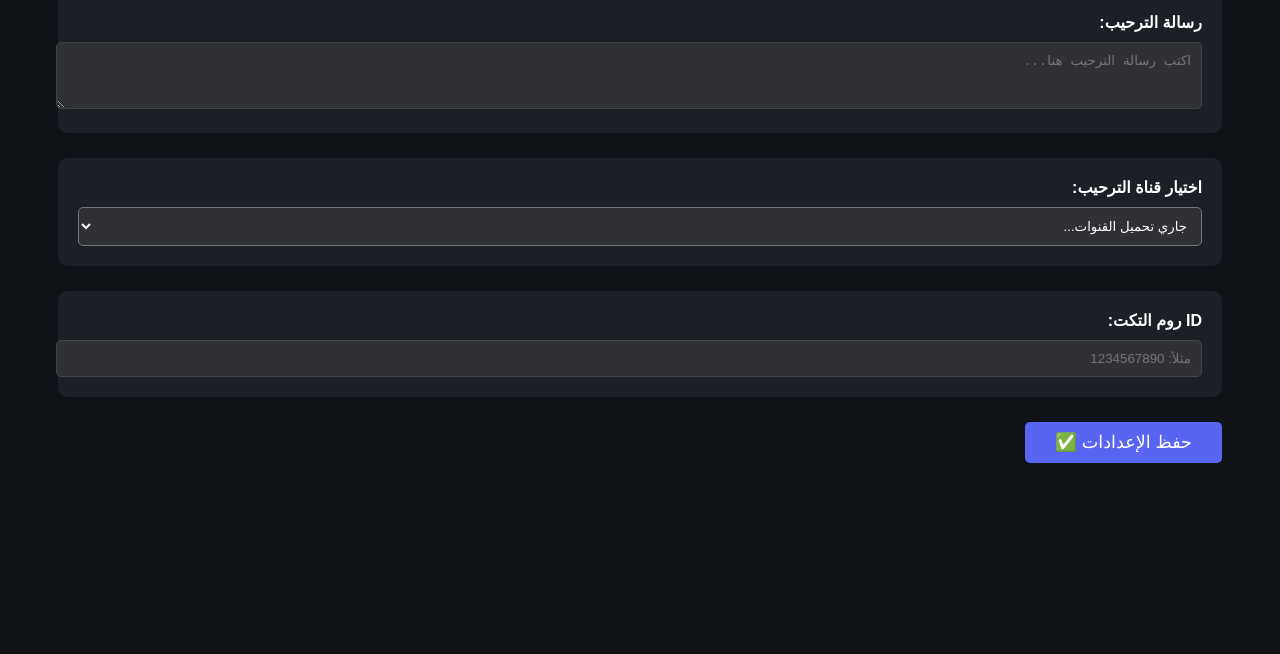
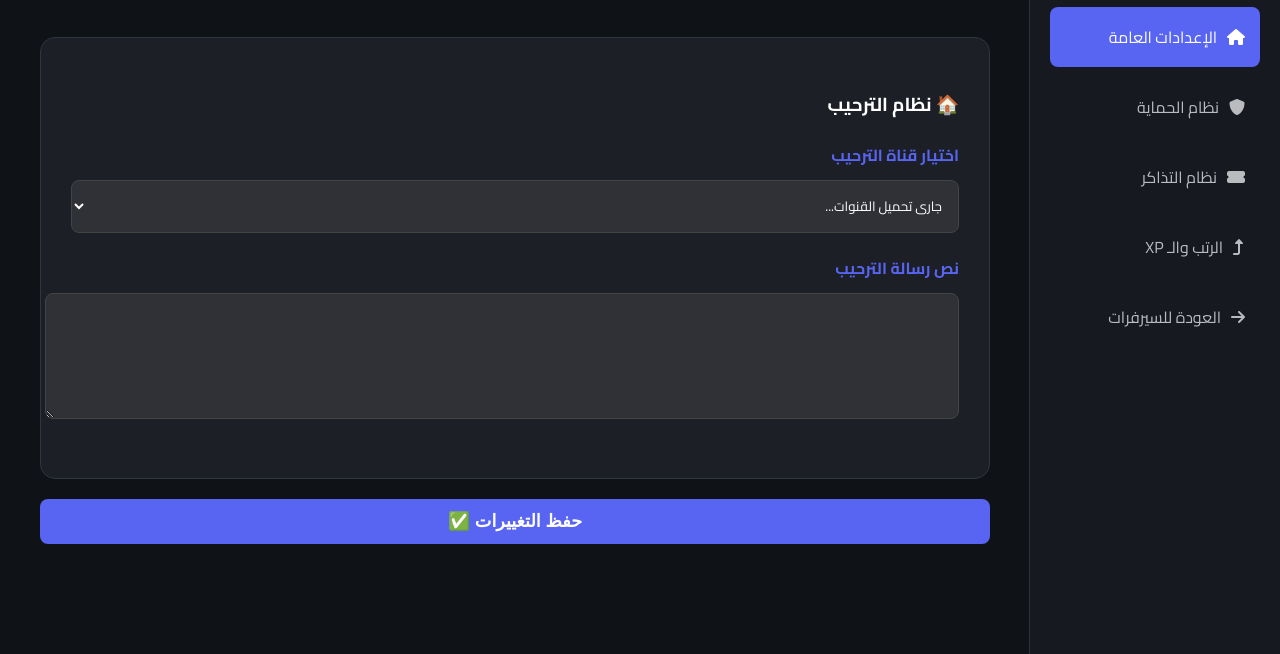
Before and after one commit to rayantoqi/RWF-Bot, a website: page website/manage.html in a window 1280 px wide. Shown: the part 146-800 px from the top of the page. Drawn offline with Linux system fonts and the light colour scheme; files whose address does not match are found by name.

Commit message:
Update Dashboard design and add Sidebar

```diff
--- a/index.js
+++ b/index.js
@@ -115,6 +115,11 @@ app.get('/api/guild-channels/:guildID', async (req, res) => {
         .map(ch => ({ id: ch.id, name: ch.name }));
 
     res.json(channels);
+});
+
+app.get('/api/guild-data/:guildID', async (req, res) => {
+    const data = await db.get(`settings_${req.params.guildID}`) || {};
+    res.json(data);
 });
 
 // API لحفظ الإعدادات من الموقع
--- a/website/manage.html
+++ b/website/manage.html
@@ -2,69 +2,101 @@
 <html lang="ar" dir="rtl">
 <head>
     <meta charset="UTF-8">
-    <title>RWF | إعدادات السيرفر</title>
+    <meta name="viewport" content="width=device-width, initial-scale=1.0">
+    <title>RWF | لوحة التحكم المتطورة</title>
+    <link rel="stylesheet" href="https://cdnjs.cloudflare.com/ajax/libs/font-awesome/6.0.0/css/all.min.css">
+    <link href="https://fonts.googleapis.com/css2?family=Cairo:wght@400;700&display=swap" rel="stylesheet">
     <style>
-        body { background: #0f1216; color: white; font-family: 'Cairo', sans-serif; padding: 50px; }
-        .form-group { margin-bottom: 25px; background: #1c1f26; padding: 20px; border-radius: 10px; }
-        label { display: block; margin-bottom: 10px; font-weight: bold; }
-        input, textarea { width: 100%; padding: 10px; background: #2f3136; border: 1px solid #444; color: white; border-radius: 5px; }
-        .save-btn { background: #5865F2; color: white; padding: 10px 30px; border: none; border-radius: 5px; cursor: pointer; font-size: 1.1rem; }
-        .save-btn:hover { background: #4752c4; }
+        :root { --main: #5865F2; --bg: #0f1216; --side: #161920; --card: #1c1f26; }
+        body { margin: 0; background: var(--bg); color: white; font-family: 'Cairo', sans-serif; display: flex; }
+
+        /* Sidebar */
+        .sidebar { width: 250px; background: var(--side); height: 100vh; position: fixed; border-left: 1px solid #2d3139; }
+        .sidebar-header { padding: 30px; text-align: center; border-bottom: 1px solid #2d3139; }
+        .sidebar-menu { padding: 20px; }
+        .menu-item { padding: 15px; display: flex; align-items: center; gap: 10px; color: #b9bbbe; cursor: pointer; border-radius: 8px; transition: 0.3s; margin-bottom: 10px; }
+        .menu-item:hover, .menu-item.active { background: var(--main); color: white; }
+
+        /* Main Content */
+        .main-content { margin-right: 250px; padding: 40px; width: 100%; }
+        .header { display: flex; justify-content: space-between; align-items: center; margin-bottom: 40px; }
+
+        .card { background: var(--card); padding: 30px; border-radius: 15px; border: 1px solid #30363d; margin-bottom: 20px; }
+        .input-group { margin-bottom: 20px; }
+        label { display: block; margin-bottom: 10px; font-weight: bold; color: var(--main); }
+        select, textarea, input { width: 100%; padding: 12px; background: #2f3136; border: 1px solid #444; color: white; border-radius: 8px; font-family: 'Cairo'; }
+
+        .btn-save { background: var(--main); color: white; border: none; padding: 12px 40px; border-radius: 8px; cursor: pointer; font-weight: bold; width: 100%; font-size: 1.1rem; }
+        .btn-save:hover { background: #4752c4; }
     </style>
 </head>
 <body>
-    <h1>إعدادات السيرفر ⚙️</h1>
 
-    <div class="form-group">
-        <label>رسالة الترحيب:</label>
-        <textarea id="welcomeMsg" rows="3" placeholder="اكتب رسالة الترحيب هنا..."></textarea>
+    <div class="sidebar">
+        <div class="sidebar-header">
+            <h3>RWF BOT</h3>
+        </div>
+        <div class="sidebar-menu">
+            <div class="menu-item active"><i class="fas fa-home"></i> الإعدادات العامة</div>
+            <div class="menu-item"><i class="fas fa-shield-alt"></i> نظام الحماية</div>
+            <div class="menu-item"><i class="fas fa-ticket-alt"></i> نظام التذاكر</div>
+            <div class="menu-item"><i class="fas fa-level-up-alt"></i> الرتب والـ XP</div>
+            <a href="/dashboard" style="text-decoration:none; color:inherit;"><div class="menu-item"><i class="fas fa-arrow-right"></i> العودة للسيرفرات</div></a>
+        </div>
     </div>
 
-    <div class="form-group">
-        <label>اختيار قناة الترحيب:</label>
-        <select id="welcomeChannel" style="width: 100%; padding: 10px; background: #2f3136; color: white; border-radius: 5px;">
-            <option value="">جاري تحميل القنوات...</option>
-        </select>
+    <div class="main-content">
+        <div class="header">
+            <h1 id="guild-name">إعدادات السيرفر</h1>
+            <img id="guild-icon" src="" style="width: 60px; border-radius: 50%;">
+        </div>
+
+        <div class="card">
+            <h3>🏠 نظام الترحيب</h3>
+            <div class="input-group">
+                <label>اختيار قناة الترحيب</label>
+                <select id="welcomeChannel">
+                    <option>جاري تحميل القنوات...</option>
+                </select>
+            </div>
+            <div class="input-group">
+                <label>نص رسالة الترحيب</label>
+                <textarea id="welcomeMsg" rows="4"></textarea>
+            </div>
+        </div>
+
+        <button class="btn-save" onclick="saveSettings()">حفظ التغييرات ✅</button>
     </div>
 
-    <div class="form-group">
-        <label>ID روم التكت:</label>
-        <input type="text" id="ticketRoom" placeholder="مثلاً: 1234567890">
-    </div>
+    <script>
+        const guildID = window.location.pathname.split('/').pop();
 
-    <button class="save-btn" onclick="saveData()">حفظ الإعدادات ✅</button>
+        async function init() {
+            // جلب القنوات
+            const chRes = await fetch(`/api/guild-channels/${guildID}`);
+            const channels = await chRes.json();
+            document.getElementById('welcomeChannel').innerHTML = channels.map(c => `<option value="${c.id}">${c.name}</option>`).join('');
 
-    <script>
-        async function saveData() {
-            const guildID = window.location.pathname.split('/').pop();
-            const welcomeMsg = document.getElementById('welcomeMsg').value;
-            const ticketRoom = document.getElementById('ticketRoom').value;
+            // جلب البيانات المحفوظة (إذا وجدت)
+            const statsRes = await fetch(`/api/guild-data/${guildID}`);
+            const data = await statsRes.json();
+            if(data.welcomeMessage) document.getElementById('welcomeMsg').value = data.welcomeMessage;
+            if(data.welcomeChannelId) document.getElementById('welcomeChannel').value = data.welcomeChannelId;
+        }
 
+        async function saveSettings() {
             const res = await fetch(`/api/save-settings/${guildID}`, {
                 method: 'POST',
-                headers: { 'Content-Type': 'application/json' },
-                body: JSON.stringify({ welcomeMsg, ticketRoom })
+                headers: {'Content-Type': 'application/json'},
+                body: JSON.stringify({
+                    welcomeMsg: document.getElementById('welcomeMsg').value,
+                    welcomeChannelId: document.getElementById('welcomeChannel').value
+                })
             });
-
-            if (res.ok) alert('تم حفظ الإعدادات بنجاح!');
+            if(res.ok) alert('تم الحفظ بنجاح! 🚀');
         }
 
-        // كود لجلب القنوات عند تحميل الصفحة
-    async function loadChannels() {
-        const guildID = window.location.pathname.split('/').pop();
-        const res = await fetch(`/api/guild-channels/${guildID}`);
-        const channels = await res.json();
-
-        const select = document.getElementById('welcomeChannel');
-        select.innerHTML = channels.map(ch =>
-        `<option value="${ch.id}">${ch.name}</option>`
-        ).join('');
-    }
-
-// استدعاء الدالة عند فتح الصفحة
-window.onload = loadChannels;
+        init();
     </script>
-
-
 </body>
 </html>
```
